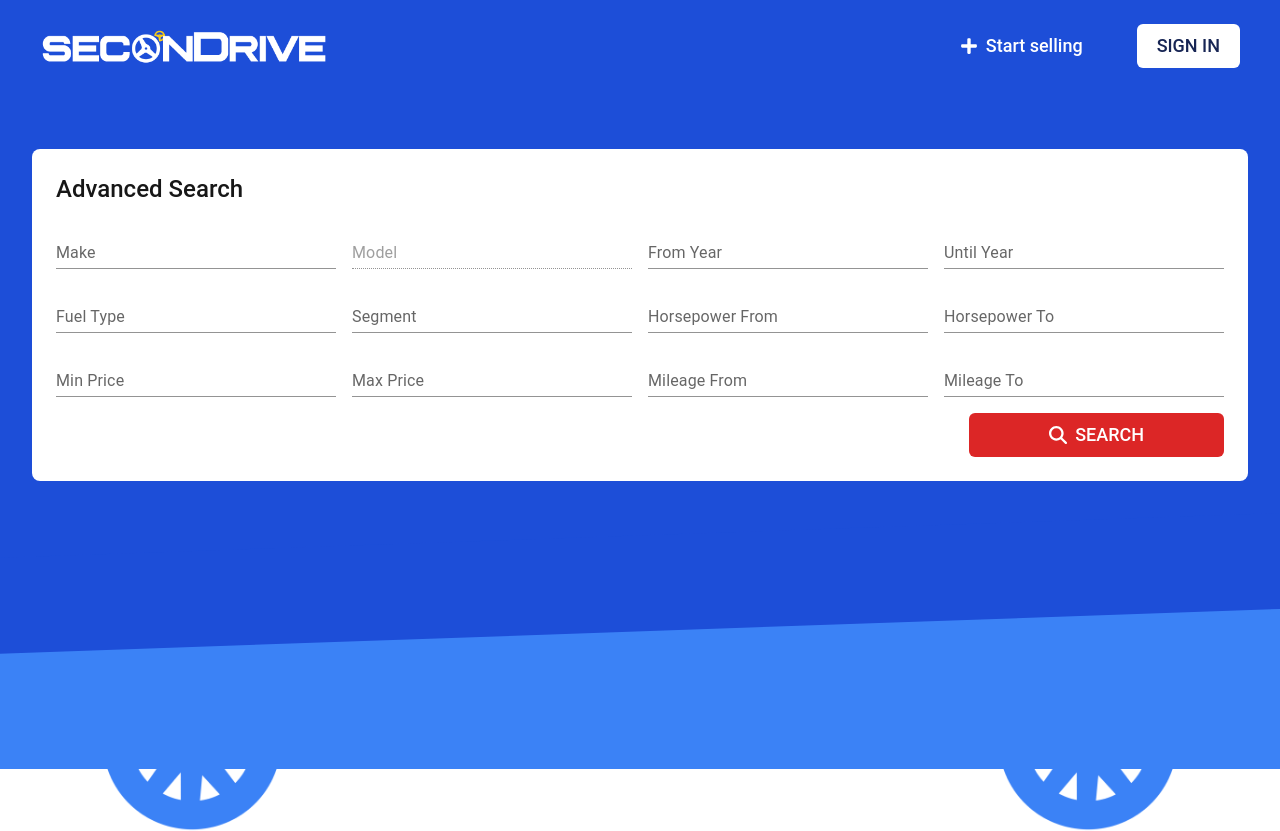
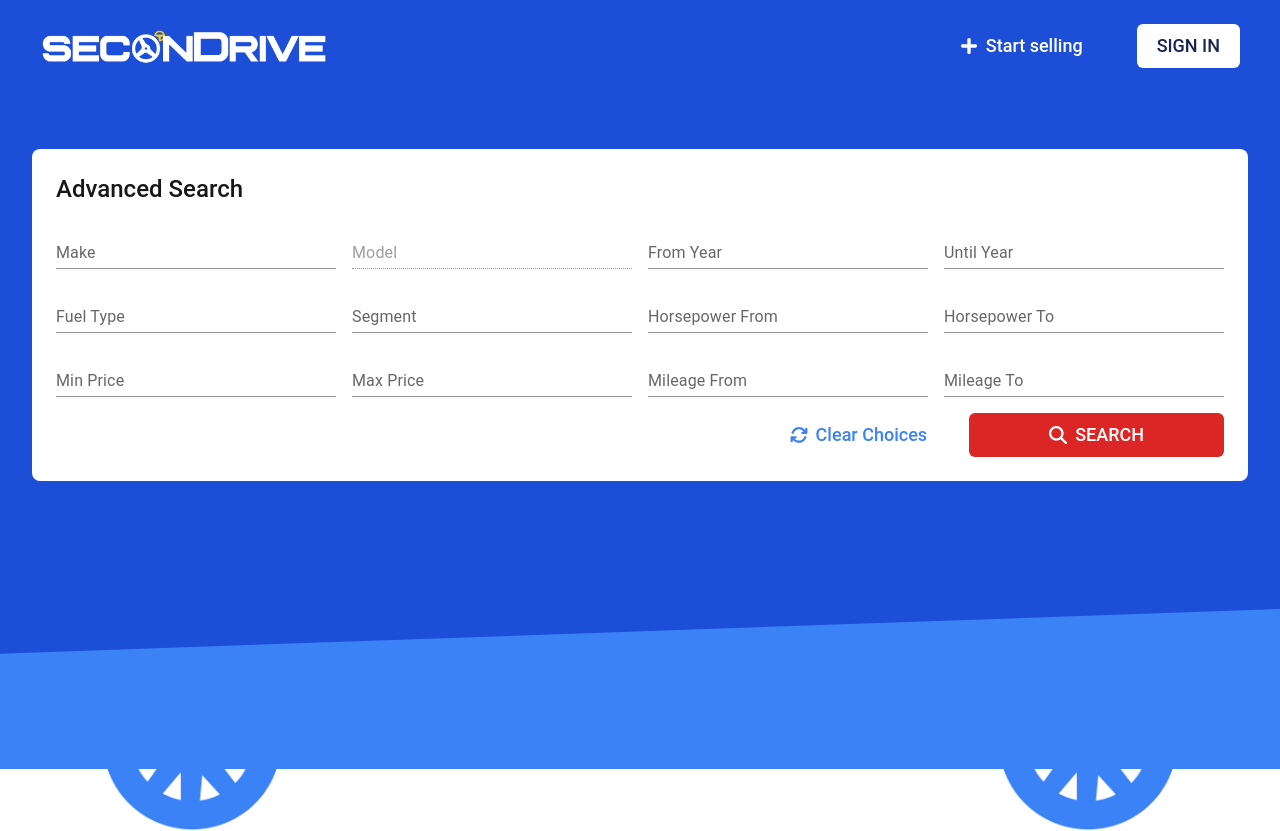
Before and after one commit to B1CA16/mern-used-cars, a React (Vite) app in the folder frontend/: page /cars in a window 1280 px wide. Shown: the top 831 px of the page. Built offline with nearby package versions, Linux system fonts and the light colour scheme.

Commit message:
Refresh Search Options

```diff
--- a/frontend/src/components/AdvancedSearch.jsx
+++ b/frontend/src/components/AdvancedSearch.jsx
@@ -2,7 +2,7 @@ import { useContext, useMemo, useEffect } from 'react';
 import { Autocomplete, TextField } from '@mui/material';
 import { SearchContext } from '../context/SearchContext';
 import { CarContext } from '../context/CarContext';
-import { FaMagnifyingGlass } from 'react-icons/fa6';
+import { FaArrowsRotate, FaMagnifyingGlass } from 'react-icons/fa6';
 
 const AdvancedSearch = () => {
   const { cars } = useContext(CarContext);
@@ -228,6 +228,10 @@ const AdvancedSearch = () => {
 
             {/* Search Buttons */}
             <div className="w-full flex justify-end mt-4">
+              <a href='/cars' className="text-blue-500 px-6 mr-4 flex items-center justify-center font-medium text-lg border-2 rounded-md border-transparent hover:scale-105 hover:border-neutral-400 group transition duration-300 hover:text-neutral-500">
+                <FaArrowsRotate className='mr-2 transform transition-transform duration-300 group-hover:scale-110' />
+                Clear Choices
+              </a>
               <button type='submit' className='bg-red-600 text-white uppercase flex items-center font-medium text-lg px-20 py-2 rounded-md hover:scale-105 hover:bg-red-500 transition duration-300'>
                 <FaMagnifyingGlass className='mr-2' />
                 Search
```
